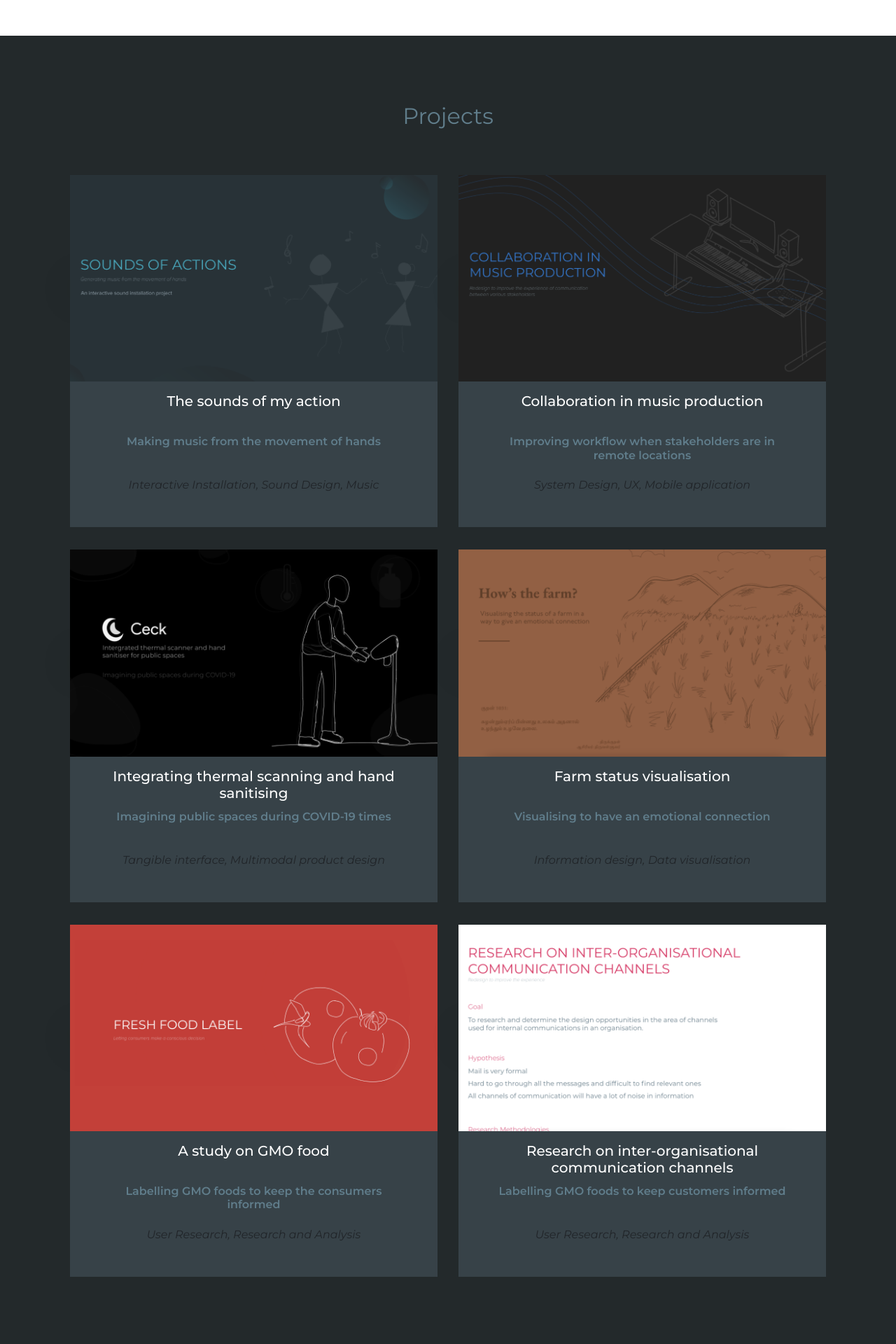
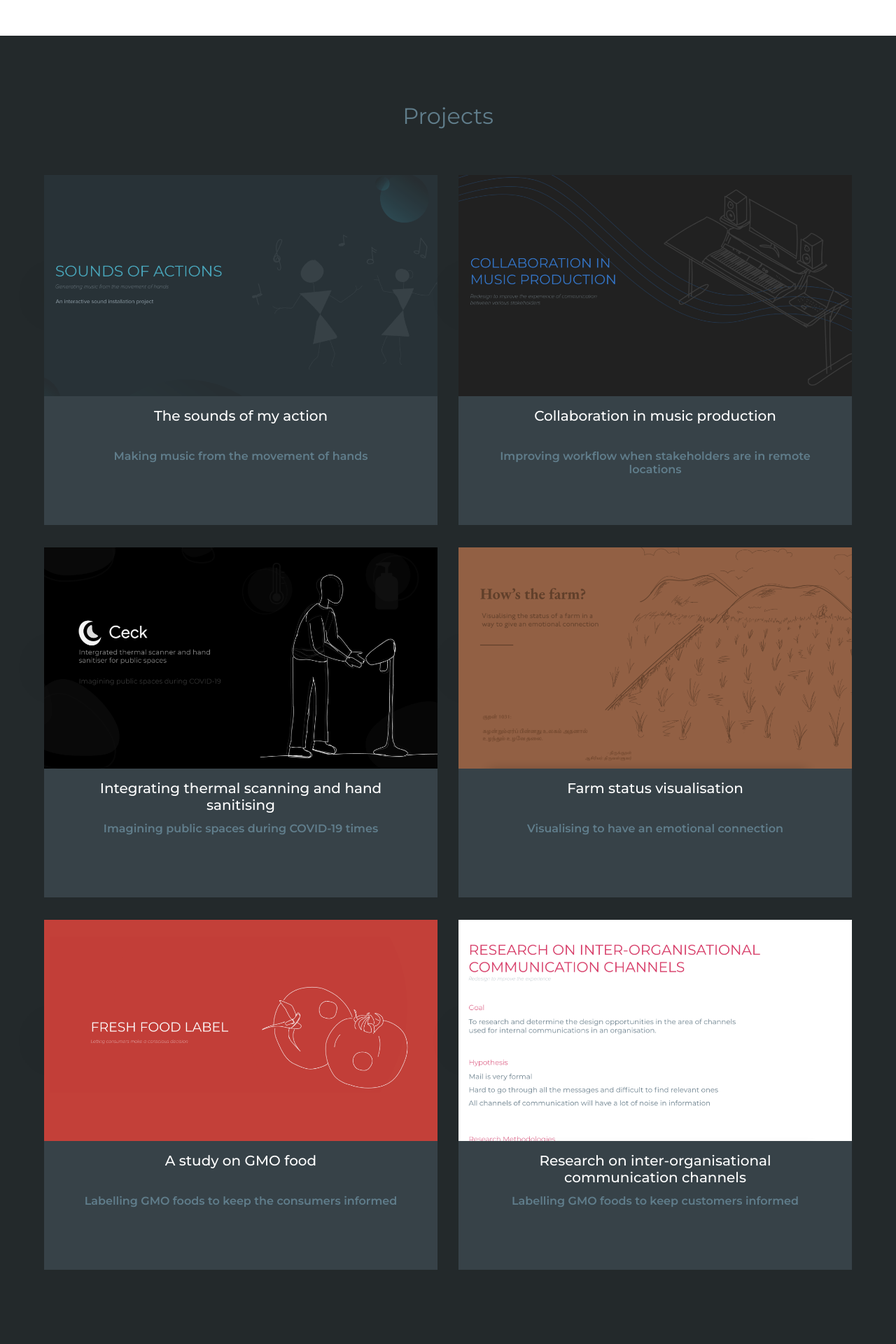
Before and after one commit to allwinwilliams/allwinwilliams.github.io, a Jekyll site: the page built from index.html, in a window 1280 px wide. Shown: the part 1829-3749 px from the top of the page at 70% size. Built offline with Jekyll 4.4.1, drawn with Linux system fonts in a browser that asks for light colours; nearby versions of some CDN libraries; some web fonts are replaced.

Commit message:
project section ui changes

```diff
--- a/_layouts/default.html
+++ b/_layouts/default.html
@@ -195,7 +195,7 @@
     	</section>
 
     	<section id="projects" class="nbg-dark-grey py-5">
-    		<div class="container text-center w-sm-50 py-5">
+    		<div class="mx-5 text-center w-sm-50 py-5">
     			<div class="section-title blue-grey mb-5">
     				<h2>Projects<h2>
     			</div>
@@ -229,14 +229,14 @@
                   {% if item.link_type == "overlay" %}
       							<a onclick="show_modal('{{item.link}}')" class="cursor-pointer overlay-project shadow-lg">
                       <img class="img-fluid" src={{item.image}} />
-                      <div class="px-5 pt-3 pb-5 bg-blue-grey-light">
+                      <div class="px-5 pt-3 pb-4 bg-blue-grey-light">
       									<div class="white project-title">
       										<h5>{{item.title}}</h5>
       									</div>
       									<div class="blue-grey project-description">
       										<h6><b>{{item.description}}</b></h6>
       									</div>
-                        <em class="">{{item.tags}}</em>
+                        <em class="invisible">{{item.tags}}</em>
       								</div>
       							</a>
                   {% endif %}
--- a/assets/css/main.scss
+++ b/assets/css/main.scss
@@ -112,6 +112,9 @@ main{
       *{
         color: $dark-grey !important;
       }
+      em{
+        visibility: visible !important;
+      }
       .project-description{
 
       }
```
